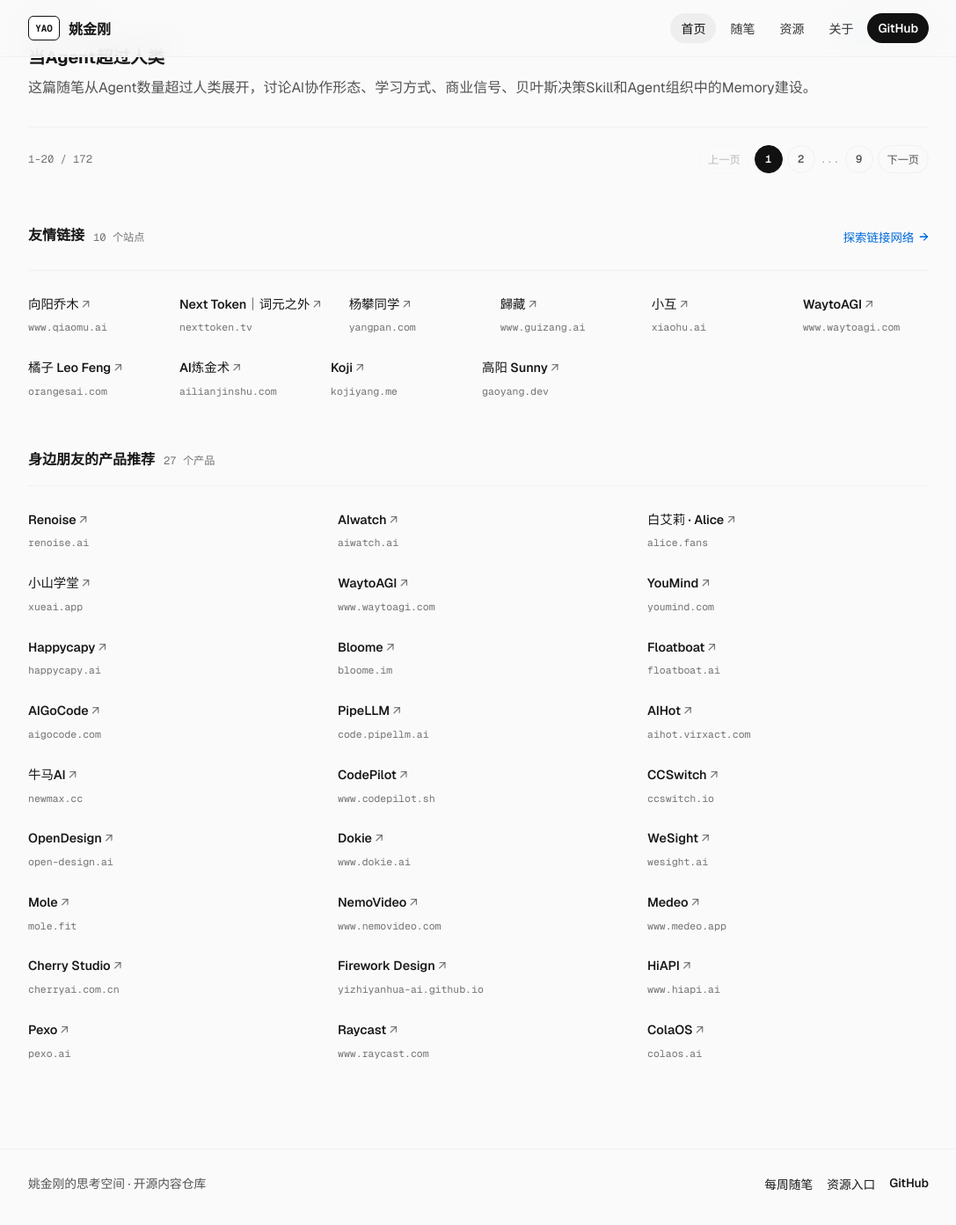
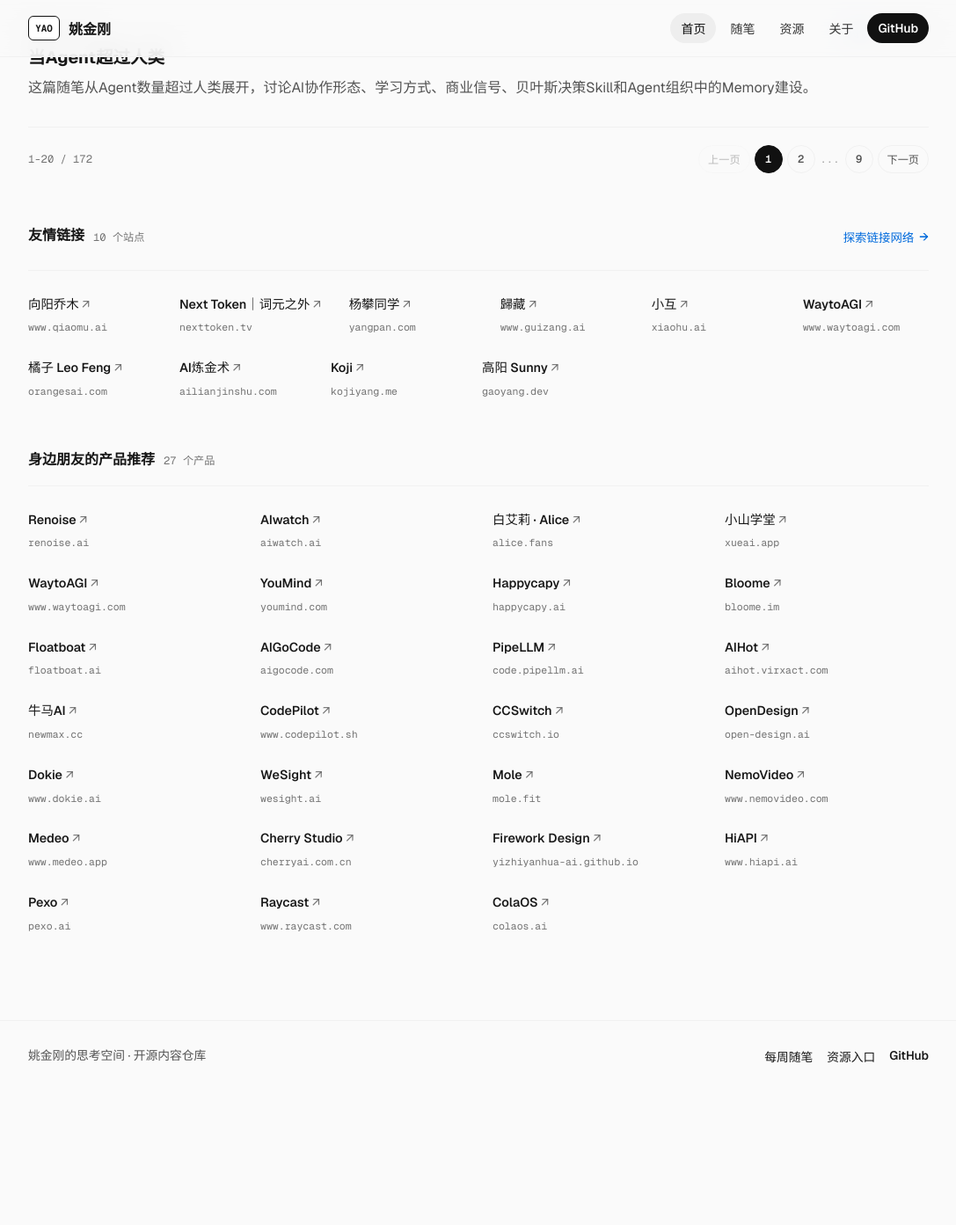
Before and after one commit to yaojingang/yaojingang.github.io, a Jekyll site: the page built from index.html, in a window 1280 px wide and 1400 px high, scrolled down 3899 px. Shown: the top 1393 px of the window at 88% size, without its empty margins (96-1183 px from the left). Built offline with Jekyll 4.4.1, drawn with Linux system fonts in a browser that asks for light colours; comment, search, counter and statistics services are not loaded; after the commit the page ends 5154 px from its top, so only the background shows below that.

Commit message:
Balance homepage product recommendations across four columns

```diff
--- a/assets/css/style.scss
+++ b/assets/css/style.scss
@@ -506,7 +506,7 @@
 
 .home-products-list {
   display: grid;
-  grid-template-columns: repeat(3, minmax(0, 1fr));
+  grid-template-columns: repeat(4, minmax(0, 1fr));
 }
 
 .home-products-list li {
@@ -3298,6 +3298,10 @@
 }
 
 @media (max-width: 980px) {
+  .home-products-list {
+    grid-template-columns: repeat(3, minmax(0, 1fr));
+  }
+
   .container,
   .header-inner {
     width: calc(100% - 32px);
```
